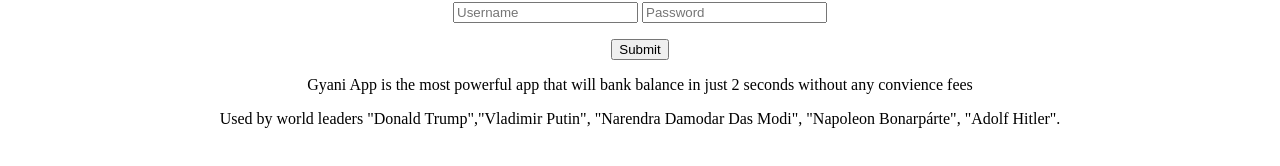
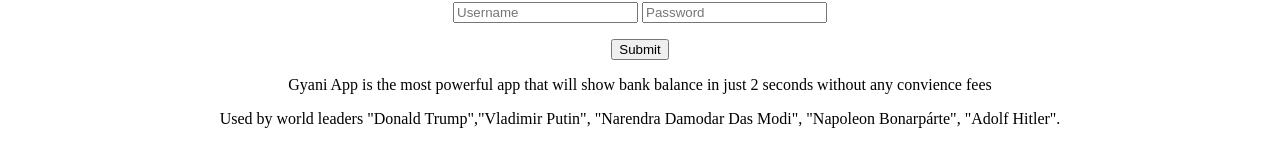
Before and after one commit to GamerIndiaOfficial/Gyani-App, a plain HTML site: page index.html in a window 1280 px wide. Shown: the part 119-285 px from the top of the page. Drawn offline with Linux system fonts and the light colour scheme.

Commit message:
Update index.html

```diff
--- a/index.html
+++ b/index.html
@@ -15,7 +15,7 @@
    <input type="password" placeholder="Password">
    <p></p>
    <a href="./enter" top-margin="5px"><button>Submit</button></a>
-   <p> Gyani App is the most powerful app that will bank balance in just 2 seconds without any convience fees </p>
+   <p> Gyani App is the most powerful app that will show bank balance in just 2 seconds without any convience fees </p>
    <p> Used by world leaders "Donald Trump","Vladimir Putin", "Narendra Damodar Das Modi", "Napoleon Bonarpárte", "Adolf Hitler". </p>
    <br>
    <hr>
```
